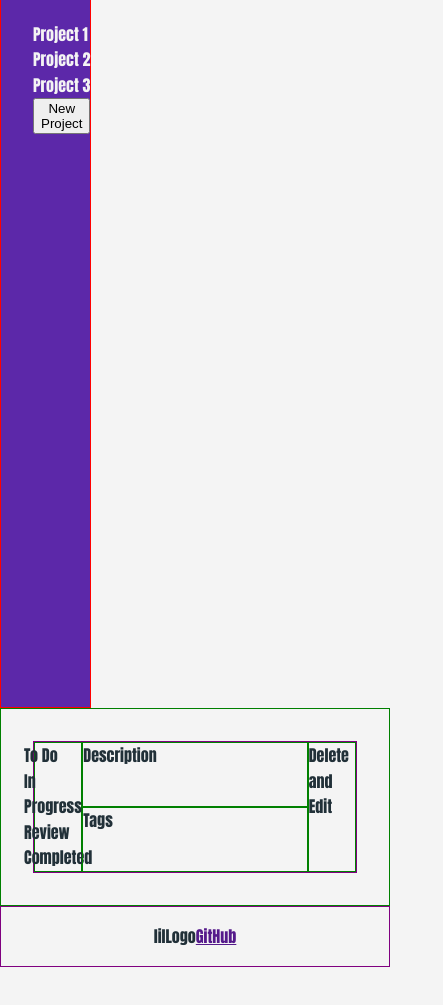
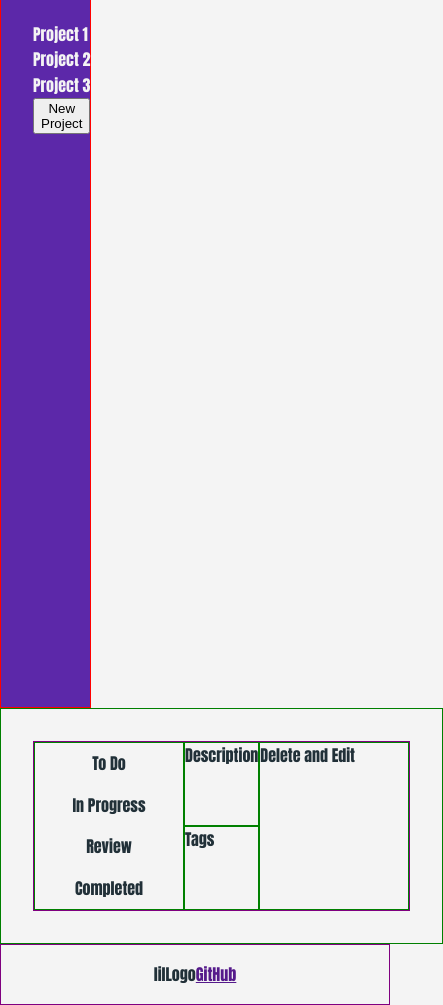
Before and after one commit to lenablechmann/devBoardApp, a plain HTML site: page dist/index.html in a window 390 px wide. Shown: the part 81-1086 px from the top of the page, 443 px wide, since content can reach past the window. Before the commit the page ends 1048 px from the top, so only its background shows below. Drawn offline with Linux system fonts and the light colour scheme; files whose address does not match are found by name.

Commit message:
responsive layout for the status part

```diff
--- a/dist/index.html
+++ b/dist/index.html
@@ -31,10 +31,10 @@
         <!-- Card can be organized with the grid-->
         <div class="card">
             <div class="card-left">
-                <div class="status-choice status--todo">To Do</div>
-                <div class="status-choice status--progress">In Progress</div>
-                <div class="status-choice status--review">Review</div>
-                <div class="status-choice status--completed">Completed</div>
+                <div class="status-choice todo--unchecked">To Do</div>
+                <div class="status-choice progress--unchecked">In Progress</div>
+                <div class="status-choice review--unchecked">Review</div>
+                <div class="status-choice completed--unchecked">Completed</div>
             </div>
             <div class="card-top">Description</div>
             <div class="card-btm">Tags</div>
--- a/src/style.scss
+++ b/src/style.scss
@@ -95,7 +95,7 @@ header {
 	display: grid;
 	grid-template-areas: "left top right"
 						 "left btm right";
-	grid-template-columns: 15% auto 15%;
+	grid-template-columns: 150px auto 150px;
 	grid-template-rows: auto;
 	border: 1px solid purple;
 }
@@ -103,8 +103,13 @@ header {
 		grid-area: left;
 		display: flex;
 		flex-flow: column wrap;
-		align-content: center;
+		align-content: stretch;
 		border: 1px solid green;
+
+		.status-choice {
+			text-align: center;
+			padding: 0.5em 1em;
+		}
 	}
 	.card-right {
 		grid-area: right;
```
Also changed, not shown: dist/css/style.css.
